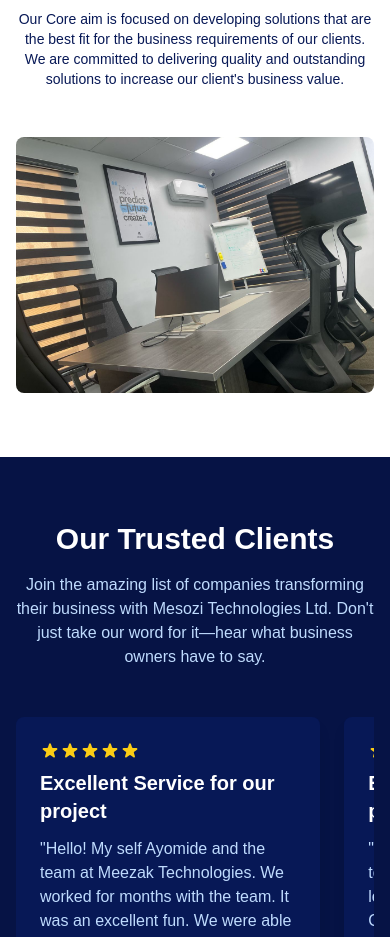
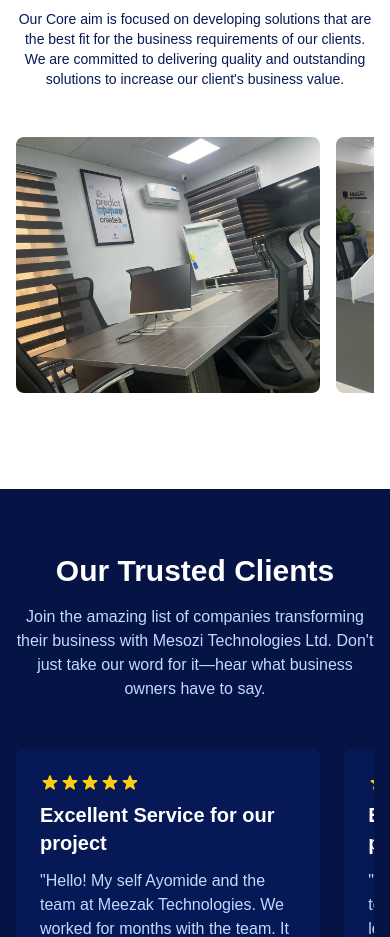
Before and after one commit to PeaceEgo/Meezak-Site, a React (Vite) app: page / in a window 390 px wide. Shown: the part 5520-6457 px from the top of the page. Built offline with nearby package versions, Linux system fonts and the light colour scheme.

Commit message:
new slide

```diff
--- a/src/components/WorkSpace.jsx
+++ b/src/components/WorkSpace.jsx
@@ -86,10 +86,11 @@ export default function WorkspaceGallery() {
     // Smooth scrolling based on currentIndex
     useEffect(() => {
         if (sliderRef.current && isMobile) {
-            const containerWidth = sliderRef.current.offsetWidth;
-            const itemWidth = containerWidth; // One image per slide
+            const item = sliderRef.current.querySelector("div");
+            const itemWidth = item.offsetWidth; // 85% of container width
+            const gap = 16; // Tailwind gap-4 = 16px
             sliderRef.current.scrollTo({
-                left: currentIndex * itemWidth,
+                left: currentIndex * (itemWidth + gap),
                 behavior: "smooth",
             });
         }
@@ -124,13 +125,13 @@ export default function WorkspaceGallery() {
 
                 <div
                     ref={sliderRef}
-                    className="md:hidden flex overflow-x-auto snap-x snap-mandatory scrollbar-hide"
+                    className="md:hidden flex overflow-x-auto gap-4 pb-8 snap-x snap-mandatory scrollbar-hide"
                     onTouchStart={handleTouchStart}
                     onTouchMove={handleTouchMove}
                     style={{ scrollbarWidth: "none", msOverflowStyle: "none" }}
                 >
                     {workspaceImages.map((image) => (
-                        <div key={image.id} className="min-w-full snap-center">
+                        <div key={image.id} className="min-w-[85%] snap-center">
                             <img
                                 src={image.src || "/placeholder.svg"}
                                 alt={image.alt}
```
